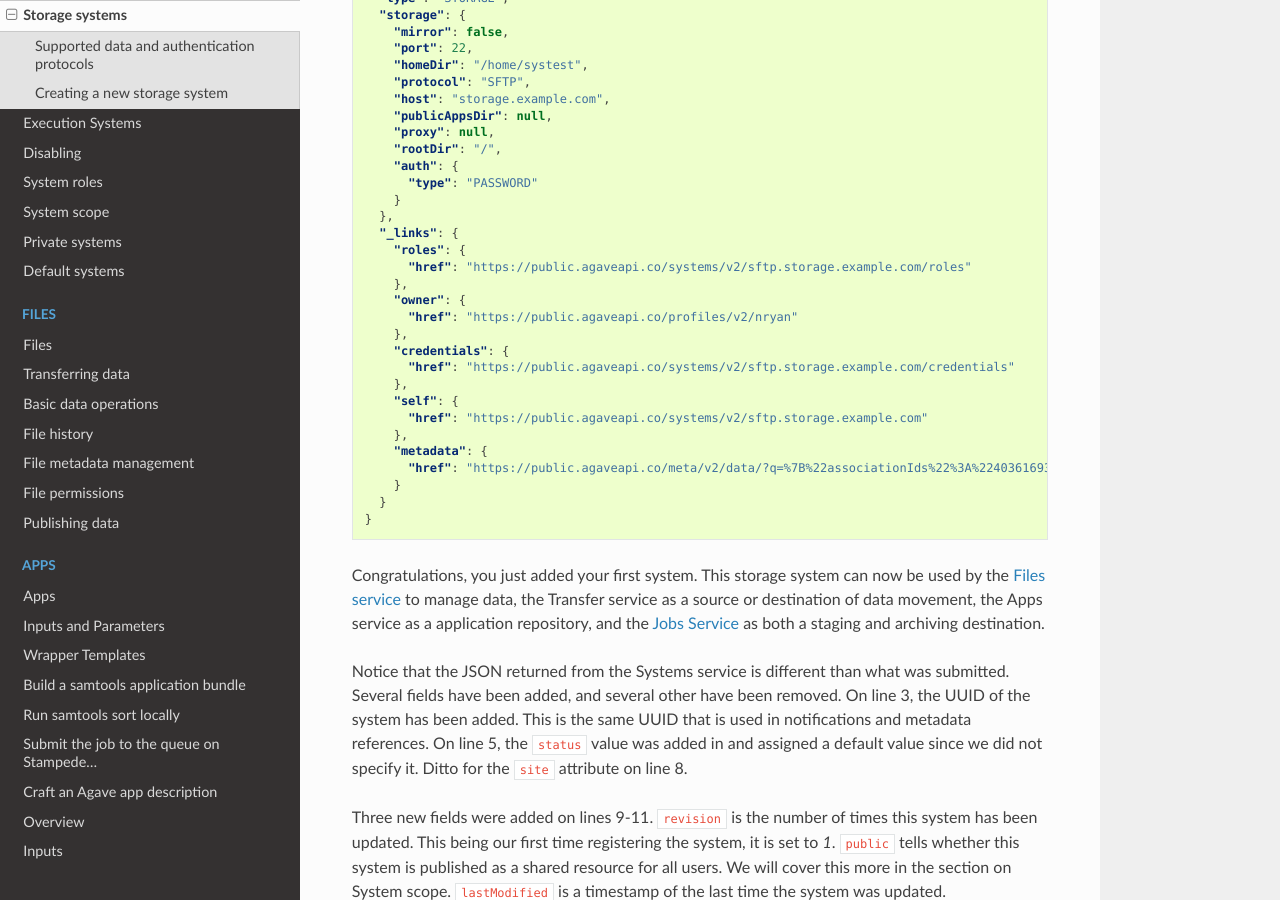
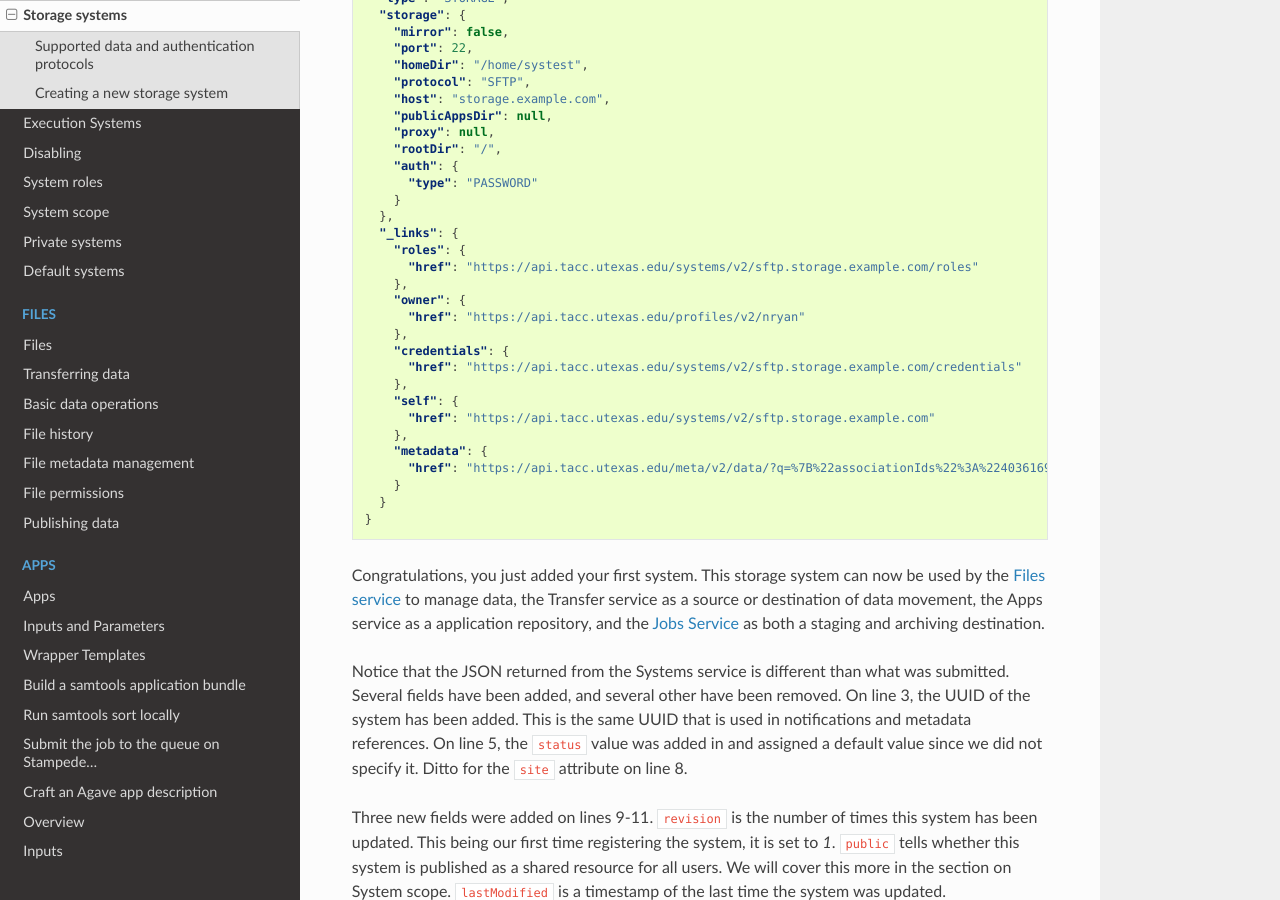
Before and after one commit to TACC-Cloud/agave-docs, a Sphinx documentation site: the page built from docs/agave/guides/systems/systems-storage.rst, in a window 1280 px wide and 900 px high, scrolled down 5087 px. Built offline with Sphinx 7.4.7 and the Read the Docs theme 2.0.0, drawn with Linux system fonts in a browser that asks for light colours; cross-references to code outside the pages are shown as plain code; some of the changed lines change nothing that is shown.

Commit message:
Update systems-storage.rst

```diff
--- a/docs/agave/guides/systems/systems-storage.rst
+++ b/docs/agave/guides/systems/systems-storage.rst
@@ -691,7 +691,7 @@ Creating a new storage system
 
      .. code-block:: shell
 
-      curl -sk -H "Authorization: Bearer $ACCESS_TOKEN" -F "fileToUpload=@sftp-password.json" https://public.tenants.agaveapi.co/systems/v2
+      curl -sk -H "Authorization: Bearer $ACCESS_TOKEN" -F "fileToUpload=@sftp-password.json" https://api.tacc.utexas.edu/systems/v2
 |
 
 
@@ -729,24 +729,24 @@ The response from the service will be similar to the following:
      },
      "_links": {
        "roles": {
-         "href": "https://public.agaveapi.co/systems/v2/sftp.storage.example.com/roles"
+         "href": "https://api.tacc.utexas.edu/systems/v2/sftp.storage.example.com/roles"
        },
        "owner": {
-         "href": "https://public.agaveapi.co/profiles/v2/nryan"
+         "href": "https://api.tacc.utexas.edu/profiles/v2/nryan"
        },
        "credentials": {
-         "href": "https://public.agaveapi.co/systems/v2/sftp.storage.example.com/credentials"
+         "href": "https://api.tacc.utexas.edu/systems/v2/sftp.storage.example.com/credentials"
        },
        "self": {
-         "href": "https://public.agaveapi.co/systems/v2/sftp.storage.example.com"
+         "href": "https://api.tacc.utexas.edu/systems/v2/sftp.storage.example.com"
        },
        "metadata": {
-         "href": "https://public.agaveapi.co/meta/v2/data/?q=%7B%22associationIds%22%3A%224036169328045649434-242ac117-0001-006%22%7D"
+         "href": "https://api.tacc.utexas.edu/meta/v2/data/?q=%7B%22associationIds%22%3A%224036169328045649434-242ac117-0001-006%22%7D"
        }
      }
    }
 
-Congratulations, you just added your first system. This storage system can now be used by the :raw-html-m2r:`<a title="File Management" href="#files">Files service</a>` to manage data, the Transfer service as a source or destination of data movement, the Apps service as a application repository, and the :raw-html-m2r:`<a title="Job Submission" href="http://agaveapi.co/documentation/tutorials/job-managment/">Jobs Service</a>` as both a staging and archiving destination.
+Congratulations, you just added your first system. This storage system can now be used by the :raw-html-m2r:`<a title="File Management" href="#files">Files service</a>` to manage data, the Transfer service as a source or destination of data movement, the Apps service as a application repository, and the :raw-html-m2r:`<a title="Job Submission" href="https://tacc-cloud.readthedocs.io/projects/agave/en/latest/agave/guides/jobs/introduction.html">Jobs Service</a>` as both a staging and archiving destination.
 
 Notice that the JSON returned from the Systems service is different than what was submitted. Several fields have been added, and several other have been removed. On line 3, the UUID of the system has been added. This is the same UUID that is used in notifications and metadata references. On line 5, the ``status`` value was added in and assigned a default value since we did not specify it. Ditto for the ``site`` attribute on line 8.
 
```
